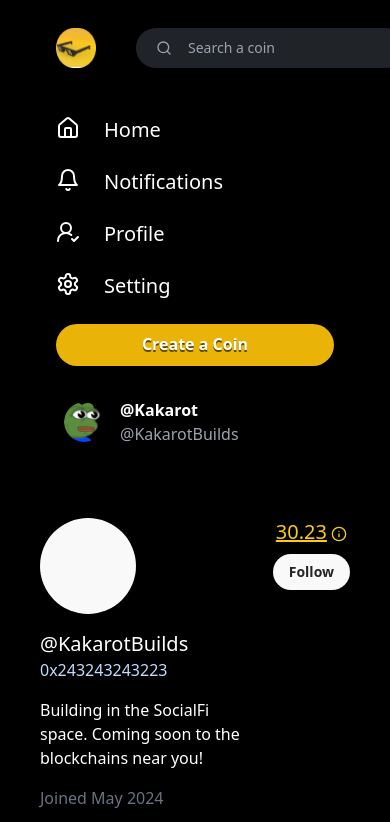
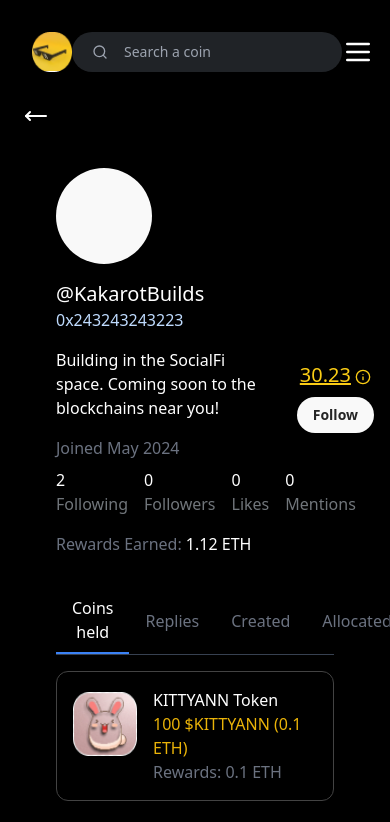
Before and after one commit to jishanpathan7/nurturelabs-task, a React (Create React App) app: page / in a window 390 px wide. Shown: the top 822 px of the page. Built offline with nearby package versions, Linux system fonts and the light colour scheme.

Commit message:
fix: sidebar for mobile devices

```diff
--- a/src/components/Profile.tsx
+++ b/src/components/Profile.tsx
@@ -1,7 +1,7 @@
 import React, { useState } from "react";
 import Tabs from "./ui/Tabs";
 import FollowButton from "./ui/FollowButton";
-import { Info } from "lucide-react";
+import { Info, MoveLeft } from "lucide-react";
 
 interface HighlightedTextProps {
   number: number;
@@ -53,8 +53,11 @@ const Profile: React.FC = () => {
   const noContentMessage = <div>No content yet.</div>;
 
   return (
-    <div className="w-full md:w-3/5 md:h-screen bg-black text-white p-6">
-      <div className="flex justify-between items-center relative">
+    <div className="w-full md:w-2/5 md:h-screen bg-black text-white p-6 px-10 relative">
+      <button className="absolute top-0 left-2 md:left-0">
+        <MoveLeft />
+      </button>
+      <div className="flex justify-between items-center mt-10">
         <div className="flex flex-col">
           <div className="rounded-full bg-[#f9f9f9] w-24 h-24 mb-4"></div>
           <h1 className="text-xl">@KakarotBuilds</h1>
@@ -79,7 +82,7 @@ const Profile: React.FC = () => {
             </p>
           </div>
         </div>
-        <div className="absolute right-0 top-0 md:top-1/2 flex flex-col gap-2">
+        <div className="absolute right-0 md:right-10 top-1/4 flex flex-col gap-2">
           <span className="text-xl underline text-yellow-400 flex items-center justify-center">
             <span> 30.23</span>
             <Info className="h-4 w-4 ml-1 mt-1" />
--- a/src/components/Sidebar.tsx
+++ b/src/components/Sidebar.tsx
@@ -1,20 +1,48 @@
 /* eslint-disable jsx-a11y/anchor-is-valid */
-import React from "react";
+import React, { useState } from "react";
 import { SidebarOptions } from "../constants";
 import CreateCoinButton from "./ui/CreateCoinButton";
 import ProfileButton from "./ui/ProfileButton";
 import SearchInput from "./ui/SearchInput";
+import { Menu, X } from "lucide-react";
 
 const Sidebar = () => {
+  const [isOpen, setIsOpen] = useState(false);
+
+  const toggleSidebar = () => {
+    setIsOpen(!isOpen);
+  };
+
   return (
-    <div className="w-full md:w-1/5 md:h-screen bg-black text-white flex flex-col p-10 pt-3">
-      <div className="flex mb-8 gap-10 justify-between">
-        <img src="/assets/main-logo.png" alt="logo" className="h-10 w-10" />
+    <div className="relative w-full md:w-1/5">
+      {/* Mobile Header */}
+      <div className="flex justify-between items-center p-4 bg-black text-white">
+        <img src="/assets/main-logo.png" alt="logo" className="h-10 w-10 mb-4" />
         <div className="block md:hidden">
           <SearchInput />
         </div>
+        <button
+          onClick={toggleSidebar}
+          aria-label="Toggle sidebar"
+          className="md:hidden"
+        >
+          {isOpen ? <X className="h-8 w-8" /> : <Menu className="h-8 w-8 mb-4" />}
+        </button>
       </div>
-      <nav className="flex flex-col space-y-6">
+
+      {/* Sidebar */}
+      <div
+        className={`fixed inset-y-0 right-0 z-40 transform ${
+          isOpen ? "translate-x-0" : "translate-x-full"
+        } transition-transform duration-300 ease-in-out md:relative md:translate-x-0 md:w-full md:h-screen bg-black text-white p-10 pt-3`}
+      >
+        {/* Close button for mobile */}
+        <div className="flex mb-8 mt-4 justify-end items-ende md:hidden">
+          <button onClick={toggleSidebar} aria-label="Close sidebar">
+            <X className="h-6 w-6" />
+          </button>
+        </div>
+        <nav className="flex flex-col space-y-6 w-full">
           {SidebarOptions.map((item, index) => (
             <div key={index} className="flex gap-6 text-xl">
               <span>{item?.icon}</span>
@@ -31,6 +59,15 @@ const Sidebar = () => {
           />
         </nav>
       </div>
+
+      {/* Overlay */}
+      {isOpen && (
+        <div
+          className="fixed inset-0 bg-black opacity-50 z-30 md:hidden"
+          onClick={toggleSidebar}
+        ></div>
+      )}
+    </div>
   );
 };
 
```
Lines whose indentation alone changed are shown as unchanged.
